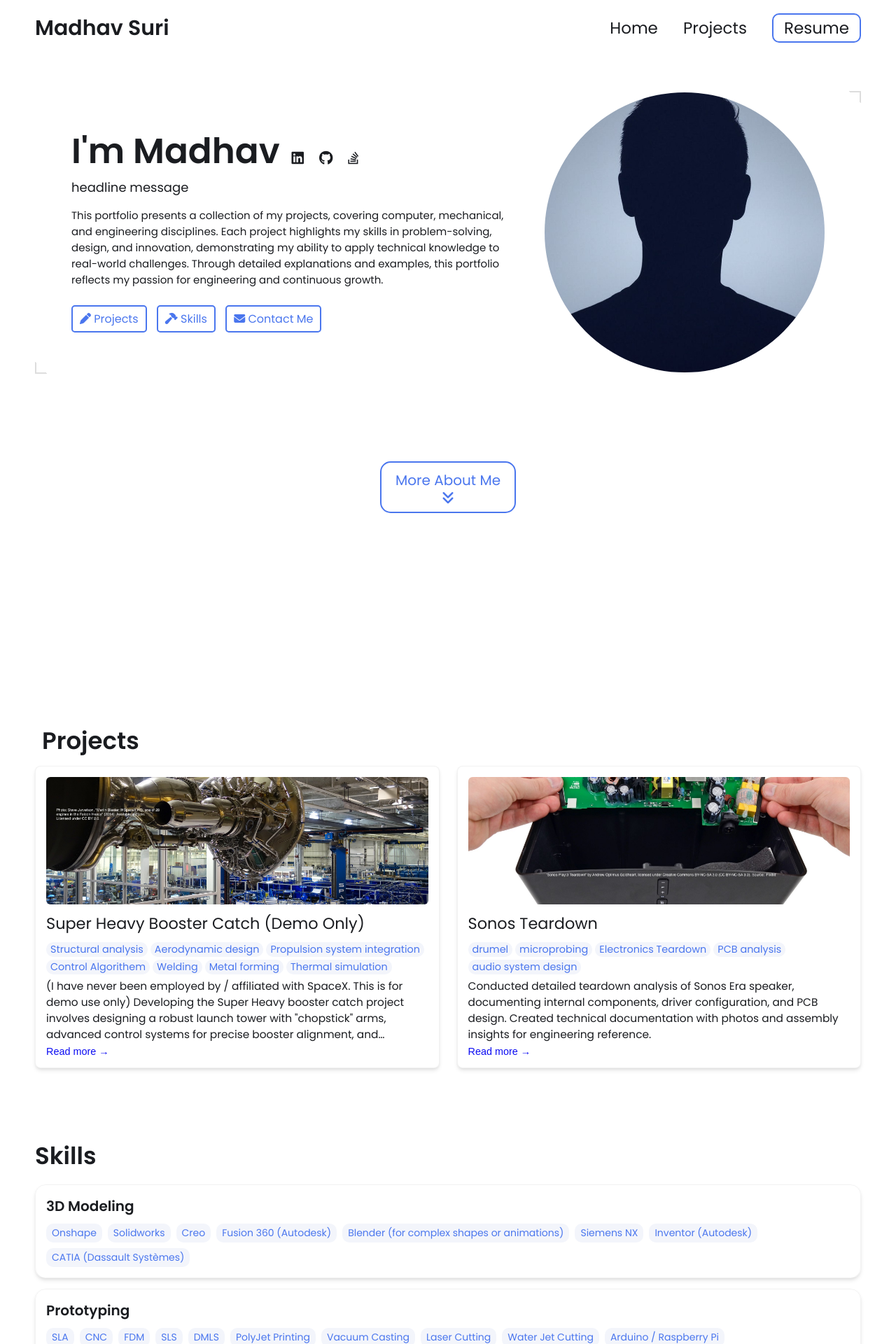
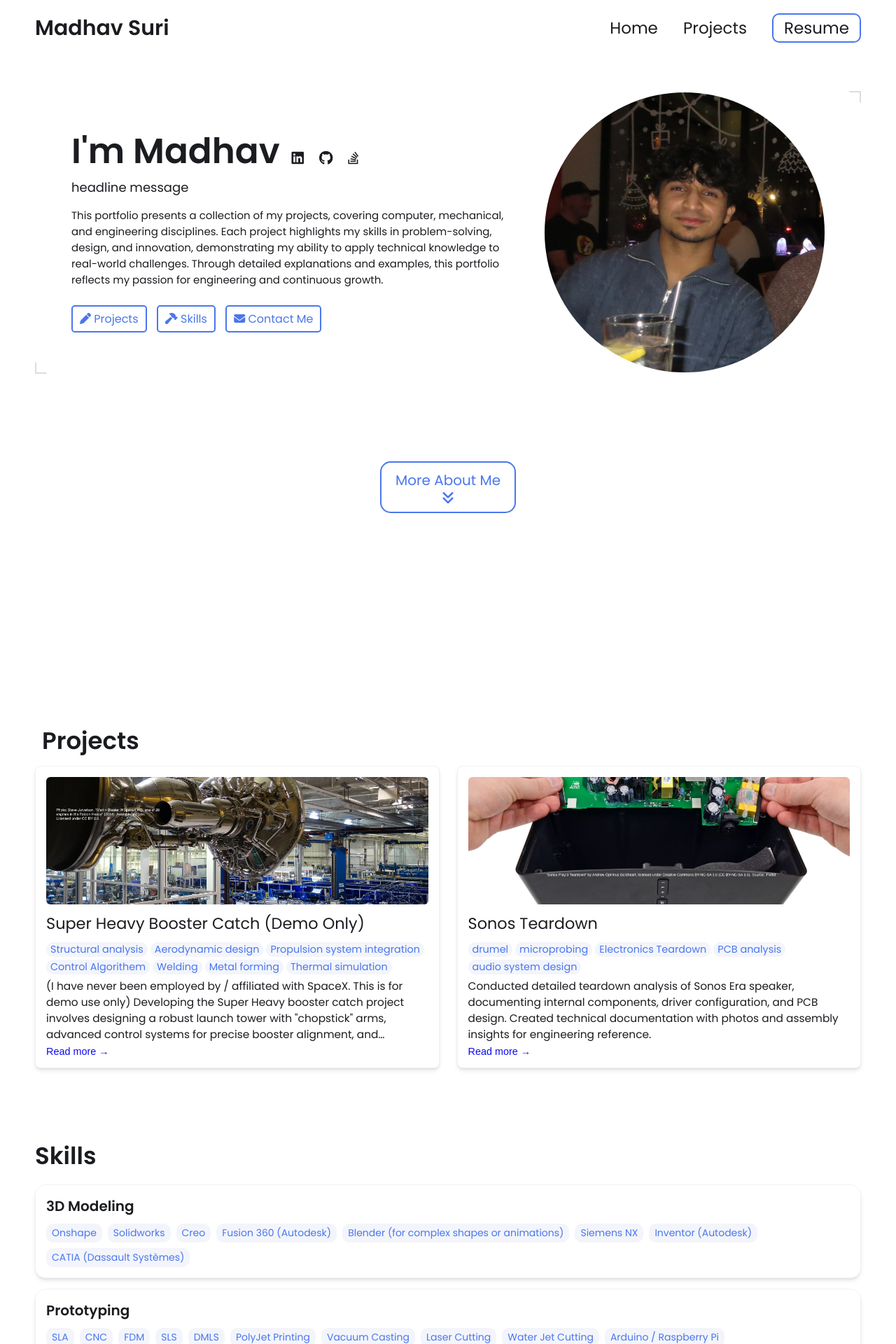
Before and after one commit to Mxs8513/mxs8513.github.io, a Jekyll site: the page built from index.html, in a window 1280 px wide. Shown: the top 1920 px of the page at 70% size. Built offline with Jekyll 4.4.1, drawn with Linux system fonts in a browser that asks for light colours.

Commit message:
Update _config.yml

```diff
--- a/_config.yml
+++ b/_config.yml
@@ -20,7 +20,7 @@
  Through detailed explanations and examples, this portfolio reflects my passion for engineering and continuous growth.
 
 # Place your profile image in /assets/images/profile-image/folder and edit the file name
-profile_image: ./assets/images/profile-image/avatar.jpeg
+profile_image: ./assets/images/profile-image/IMG_8053.jpg
 
 
 # Link your resume
```
